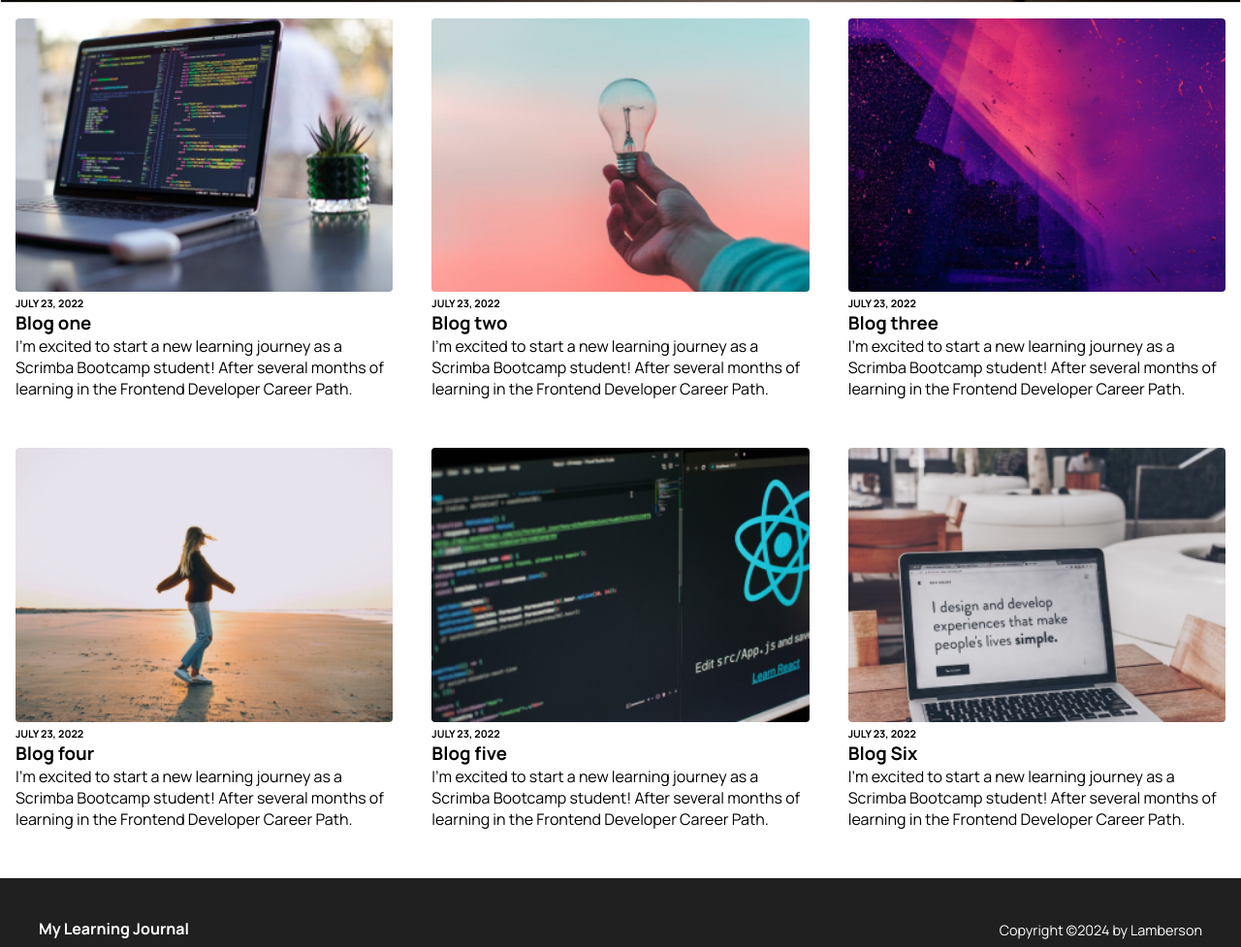
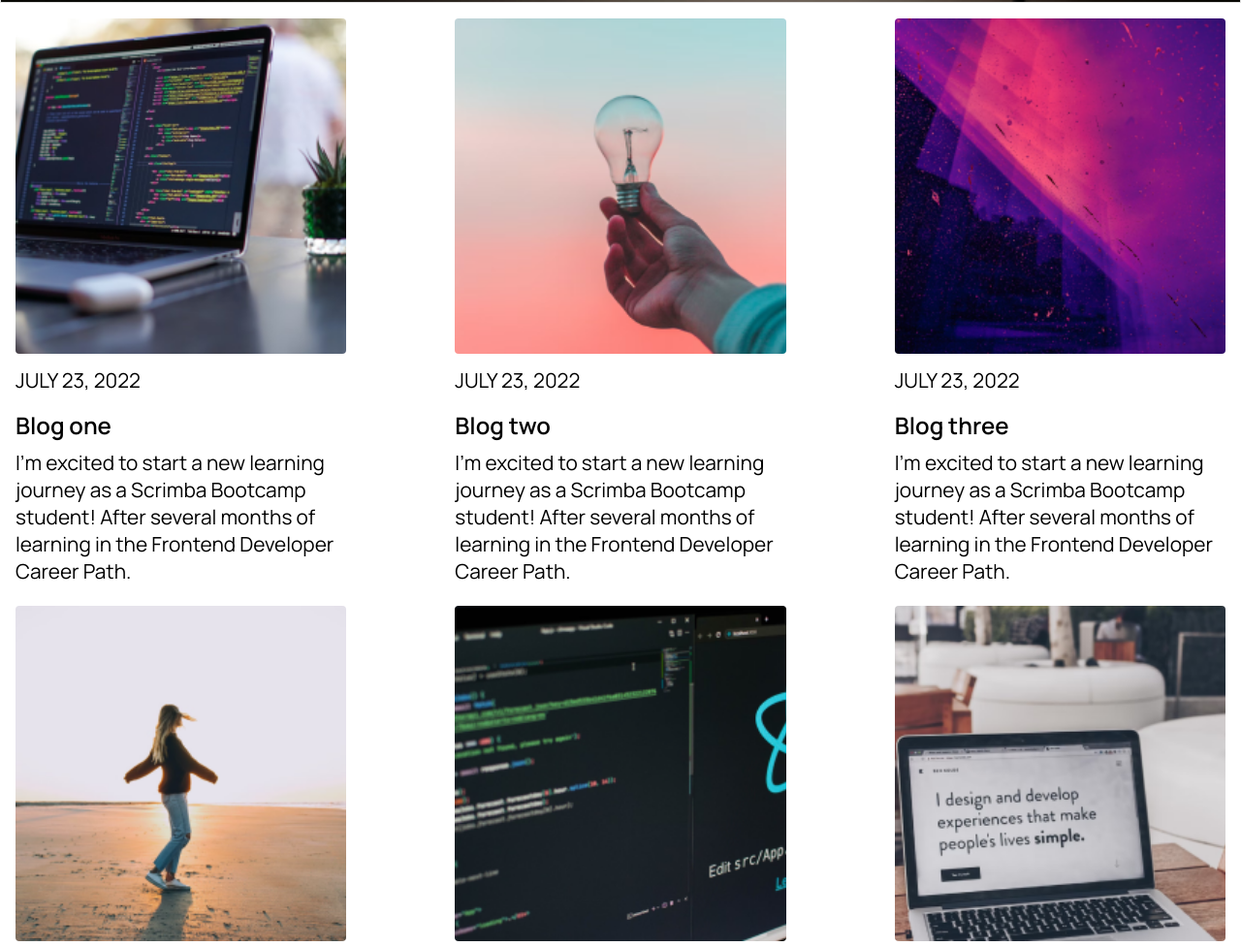
Before and after one commit to Lambersonistaken/learning-journal-project, a plain HTML site: page index.html in a window 1280 px wide. Shown: the part 383-1360 px from the top of the page at 97% size. Drawn offline with Linux system fonts and the light colour scheme.

Commit message:
first page finished

```diff
--- a/index.html
+++ b/index.html
@@ -37,49 +37,55 @@
 
         <div class="card1">
             <img src="./assets/img1.png" alt="">
-            <h6>JULY 23, 2022</h6>
-            <h3>Blog one</h3>
-            <p>I'm excited to start a new learning journey as a Scrimba Bootcamp student! After several months of
+            <h6 class="card_date">JULY 23, 2022</h6>
+            <h3 class="card_title">Blog one</h3>
+            <p class="card_text">I'm excited to start a new learning journey as a Scrimba Bootcamp student! After
+                several months of
                 learning in the Frontend Developer Career Path.</p>
         </div>
 
         <div class="card2">
             <img src="./assets/img2.png" alt="">
-            <h6>JULY 23, 2022</h6>
-            <h3>Blog two</h3>
-            <p>I'm excited to start a new learning journey as a Scrimba Bootcamp student! After several months of
+            <h6 class="card_date">JULY 23, 2022</h6>
+            <h3 class="card_title">Blog two</h3>
+            <p class="card_text">I'm excited to start a new learning journey as a Scrimba Bootcamp student! After
+                several months of
                 learning in the Frontend Developer Career Path.</p>
         </div>
 
         <div class="card3">
             <img src="./assets/img3.png" alt="">
-            <h6>JULY 23, 2022</h6>
-            <h3>Blog three</h3>
-            <p>I'm excited to start a new learning journey as a Scrimba Bootcamp student! After several months of
+            <h6 class="card_date">JULY 23, 2022</h6>
+            <h3 class="card_title">Blog three</h3>
+            <p class="card_text">I'm excited to start a new learning journey as a Scrimba Bootcamp student! After
+                several months of
                 learning in the Frontend Developer Career Path.</p>
         </div>
 
         <div class="card4">
             <img src="./assets/img4.png" alt="">
-            <h6>JULY 23, 2022</h6>
-            <h3>Blog four</h3>
-            <p>I'm excited to start a new learning journey as a Scrimba Bootcamp student! After several months of
+            <h6 class="card_date">JULY 23, 2022</h6>
+            <h3 class="card_title">Blog four</h3>
+            <p class="card_text">I'm excited to start a new learning journey as a Scrimba Bootcamp student! After
+                several months of
                 learning in the Frontend Developer Career Path.</p>
         </div>
 
         <div class="card5">
             <img src="./assets/img5.png" alt="">
-            <h6>JULY 23, 2022</h6>
-            <h3>Blog five</h3>
-            <p>I'm excited to start a new learning journey as a Scrimba Bootcamp student! After several months of
+            <h6 class="card_date">JULY 23, 2022</h6>
+            <h3 class="card_title">Blog five</h3>
+            <p class="card_text">I'm excited to start a new learning journey as a Scrimba Bootcamp student! After
+                several months of
                 learning in the Frontend Developer Career Path.</p>
         </div>
 
         <div class="card6">
             <img src="./assets/img6.png" alt="">
-            <h6>JULY 23, 2022</h6>
-            <h3>Blog Six</h3>
-            <p>I'm excited to start a new learning journey as a Scrimba Bootcamp student! After several months of
+            <h6 class="card_date">JULY 23, 2022</h6>
+            <h3 class="card_title">Blog Six</h3>
+            <p class="card_text">I'm excited to start a new learning journey as a Scrimba Bootcamp student! After
+                several months of
                 learning in the Frontend Developer Career Path.</p>
         </div>
 
--- a/style.css
+++ b/style.css
@@ -76,7 +76,7 @@ header {
 main {
     display: grid;
     grid-template-columns: repeat(auto-fit, minmax(100px, 1fr));
-    grid-gap: .5em;
+    grid-gap: 3em;
     grid-auto-flow: dense;
     grid-template-areas:
         "card1"
@@ -124,6 +124,24 @@ main img {
     padding: 1rem;
 }
 
+.card_title {
+    font-size: 1.2rem;
+    font-weight: 600;
+    margin-top: 1rem;
+}
+
+.card_date {
+    font-size: 0.9rem;
+    font-weight: 400;
+    margin-top: 0.5rem;
+}
+
+.card_text {
+    font-size: 0.9rem;
+    font-weight: 400;
+    margin-top: 0.5rem;
+}
+
 footer {
     background-color: #202020;
     color: white;
@@ -151,11 +169,36 @@ footer p {
         align-items: center;
         margin-top: 1.5rem;
     }
+
+    .header_content_container h2 {
+        font-size: 2.5rem;
+    }
+
+    .header_content_container p {
+        font-size: 1.2rem;
+    }
+
+    .header_content_container h6 {
+        font-size: 1.2rem;
+    }
+
+    .card_title {
+        font-size: 1.2rem;
+    }
+
+    .card_date {
+        font-size: 1.1rem;
+    }
+
+    .card_text {
+        font-size: 1.1rem;
+    }
 }
 
 @media (min-width: 1200px) {
     main {
         grid-template-columns: 1fr 1fr 1fr;
+        grid-gap: 5em;
         grid-template-areas:
             "card1 card2 card3"
             "card4 card5 card6";
@@ -167,4 +210,28 @@ footer p {
         align-items: center;
         margin-top: 1.5rem;
     }
+
+    .header_content_container h2 {
+        font-size: 3.5rem;
+    }
+
+    .header_content_container p {
+        font-size: 1.5rem;
+    }
+
+    .header_content_container h6 {
+        font-size: 1.5rem;
+    }
+
+    .card_title {
+        font-size: 1.5rem;
+    }
+
+    .card_date {
+        font-size: 1.3rem;
+    }
+
+    .card_text {
+        font-size: 1.3rem;
+    }
 }
```
